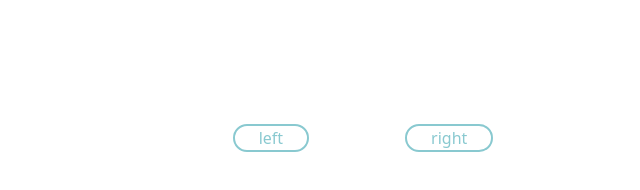
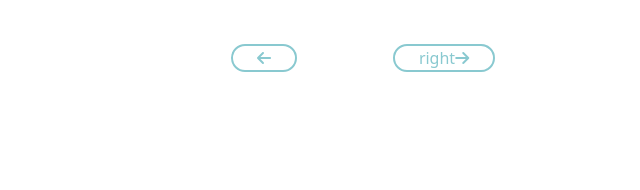
Before and after one commit to aayalapalacin/shifting_carousel, a React (Vite) app: page / in a window 1280 px wide. Shown: the part 606-796 px from the top of the page, without its empty margins (277-917 px from the left). Built offline with nearby package versions, Linux system fonts and the light colour scheme.

Commit message:
added icon

```diff
--- a/index.html
+++ b/index.html
@@ -12,6 +12,6 @@
     <div id="root"></div>
     <script type="module" src="/src/main.jsx"></script>
     <script src="https://cdn.jsdelivr.net/npm/bootstrap@5.3.3/dist/js/bootstrap.bundle.min.js" integrity="sha384-YvpcrYf0tY3lHB60NNkmXc5s9fDVZLESaAA55NDzOxhy9GkcIdslK1eN7N6jIeHz" crossorigin="anonymous"></script>
-
+    <script src="https://kit.fontawesome.com/9cd83adca5.js" crossorigin="anonymous"></script>
   </body>
 </html>
--- a/package.json
+++ b/package.json
@@ -10,7 +10,11 @@
     "preview": "vite preview"
   },
   "dependencies": {
-    "bootstrap-icons": "^1.11.3",
+    "@fortawesome/fontawesome-svg-core": "^6.6.0",
+    "@fortawesome/free-brands-svg-icons": "^6.6.0",
+    "@fortawesome/free-regular-svg-icons": "^6.6.0",
+    "@fortawesome/free-solid-svg-icons": "^6.6.0",
+    "@fortawesome/react-fontawesome": "^0.2.2",
     "react": "^18.3.1",
     "react-dom": "^18.3.1"
   },
--- a/src/shiftingCarousel.css
+++ b/src/shiftingCarousel.css
@@ -19,7 +19,7 @@
     justify-content: center;
     align-items: center;
     position: relative;
-    height: 35rem; /* or a height that fits your design */
+    height: 25rem; /* or a height that fits your design */
     margin: 0 auto;
     margin-top: 6rem; /* Adjust this to control the spacing from the top */
   }
--- a/src/shiftingCarouselBtn.jsx
+++ b/src/shiftingCarouselBtn.jsx
@@ -1,4 +1,7 @@
 import React, {useState} from 'react'
+import { FontAwesomeIcon } from '@fortawesome/react-fontawesome'
+import { faArrowLeft } from '@fortawesome/free-solid-svg-icons'
+
 
 export const ShiftingCarouselBtn = ({carouselSlide, setCarouselSlide})=>{
     const [enlarged, setEnlarged] = useState(false);
@@ -38,9 +41,8 @@ export const ShiftingCarouselBtn = ({carouselSlide, setCarouselSlide})=>{
             setCarouselSlide(handleCarouselSlideLeft());
             handleBtnAnimation();
           }}>
-        <i class="bi bi-arrow-left-circle-fill"></i>
-        left
-       </button>
+        <FontAwesomeIcon icon={faArrowLeft}/>
+      </button>
 
         <button
           type="button"
```
Also changed, not shown: 1 other file (tests, documents, lock files or other folders).
